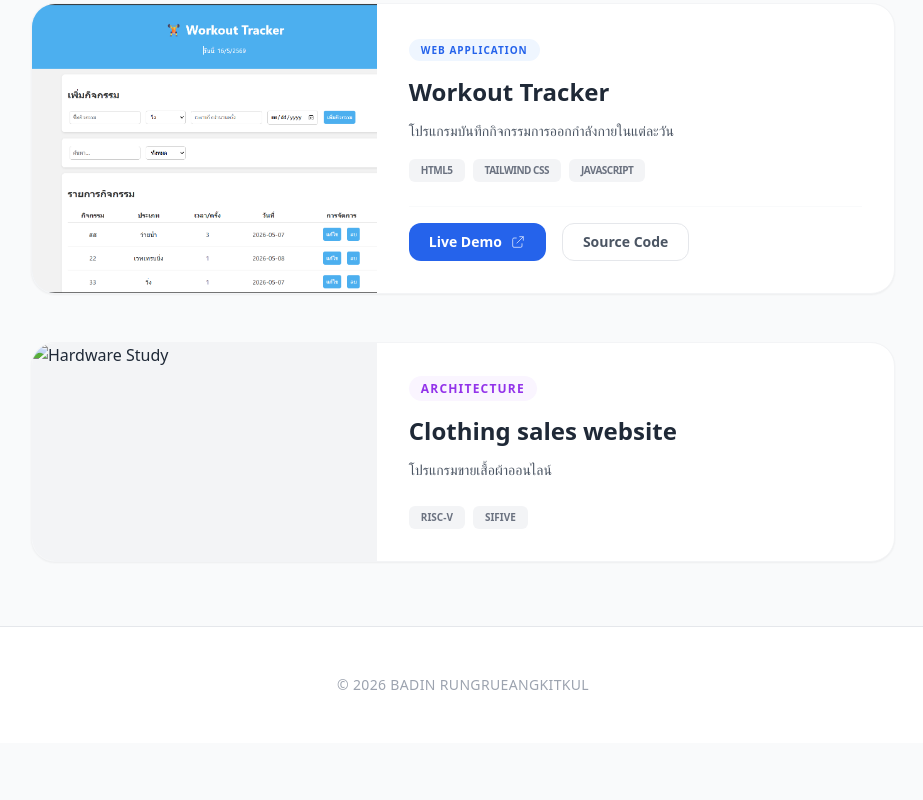
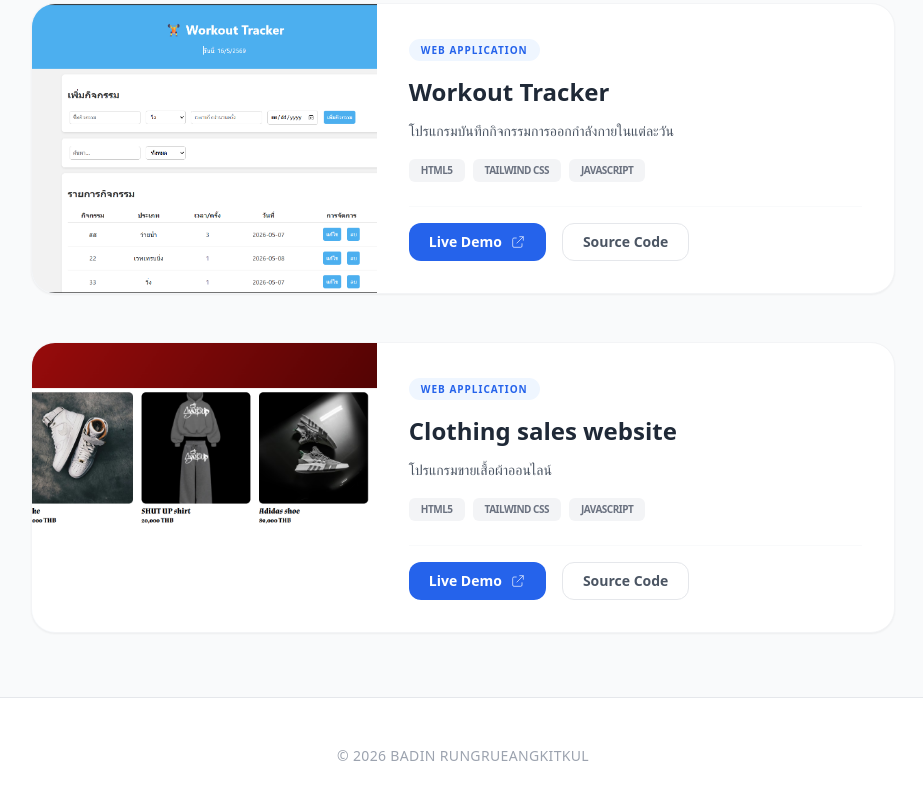
Before and after one commit to Badin04/my-portfolio, a plain HTML site: page classwork.html in a window 1280 px wide. Shown: the part 1688-2488 px from the top of the page, without its empty margins (177-1100 px from the left). Before the commit the page ends 2431 px from the top, so only its background shows below. Drawn offline with nearby package versions, Linux system fonts and the light colour scheme.

Commit message:
first commit

```diff
--- a/classwork.html
+++ b/classwork.html
@@ -171,19 +171,32 @@
     </div>
 </section>
 
-                <section class="group bg-white rounded-3xl border border-gray-100 shadow-sm overflow-hidden flex flex-col md:flex-row hover:shadow-xl transition-shadow duration-300">
-                    <div class="md:w-2/5 bg-gray-100 overflow-hidden">
-                        <img src="images/riscv-study.png" alt="Hardware Study" class="w-full h-full object-cover group-hover:scale-105 transition-transform duration-500">
+                <section class="group bg-white rounded-3xl border border-gray-100 shadow-sm overflow-hidden flex flex-col md:flex-row hover:shadow-xl transition-all duration-300">
+    <div class="md:w-2/5 bg-blue-50 overflow-hidden flex items-center justify-center">
+        <img src="images/shop.png" alt="BMI Program" class="w-full h-full object-cover group-hover:scale-105 transition-transform duration-500">
     </div>
-                    <div class="p-8 md:w-3/5">
-                        <span class="bg-purple-50 text-purple-600 text-xs font-black px-3 py-1 rounded-full uppercase tracking-widest">Architecture</span>
-                        <h3 class="text-2xl font-bold mt-4 mb-3 group-hover:text-purple-600 transition">Clothing sales website</h3>
-                        <p class="text-gray-600 leading-relaxed text-sm">
+    <div class="p-8 md:w-3/5 flex flex-col justify-between">
+        <div>
+            <span class="bg-blue-50 text-blue-600 text-[10px] font-black px-3 py-1 rounded-full uppercase tracking-widest">Web Application</span>
+            <h3 class="text-2xl font-bold mt-4 mb-3 group-hover:text-blue-600 transition">Clothing sales website</h3>
+            <p class="text-gray-600 leading-relaxed text-sm mb-4">
                 โปรแกรมขายเสื้อผ้าออนไลน์
             </p>
-                        <div class="flex flex-wrap gap-2 mt-6">
-                            <span class="bg-gray-100 px-3 py-1 rounded-md text-[10px] font-bold text-gray-500 uppercase">RISC-V</span>
-                            <span class="bg-gray-100 px-3 py-1 rounded-md text-[10px] font-bold text-gray-500 uppercase">SiFive</span>
+            <div class="flex flex-wrap gap-2 mb-6">
+                <span class="bg-gray-100 px-3 py-1 rounded-md text-[10px] font-bold text-gray-500 uppercase tracking-tighter">HTML5</span>
+                <span class="bg-gray-100 px-3 py-1 rounded-md text-[10px] font-bold text-gray-500 uppercase tracking-tighter">Tailwind CSS</span>
+                <span class="bg-gray-100 px-3 py-1 rounded-md text-[10px] font-bold text-gray-500 uppercase tracking-tighter">JavaScript</span>
+            </div>
+        </div>
+
+        <div class="pt-4 border-t border-gray-50 flex gap-4">
+            <a href=" https://badin04.github.io/shop/" target="_blank" class="bg-blue-600 text-white px-5 py-2 rounded-xl text-sm font-bold hover:bg-blue-700 transition flex items-center gap-2">
+                Live Demo
+                <svg class="w-4 h-4" fill="none" stroke="currentColor" viewBox="0 0 24 24"><path d="M10 6H6a2 2 0 00-2 2v10a2 2 0 002 2h10a2 2 0 002-2v-4M14 4h6m0 0v6m0-6L10 14"></path></svg>
+            </a>
+            <a href="https://github.com/Badin04/shop" target="_blank" class="border border-gray-200 text-gray-600 px-5 py-2 rounded-xl text-sm font-bold hover:bg-gray-50 transition">
+                Source Code
+            </a>
         </div>
     </div>
 </section>
```
Also changed, not shown: images/shop.png (added). Lines whose indentation alone changed are shown as unchanged.
